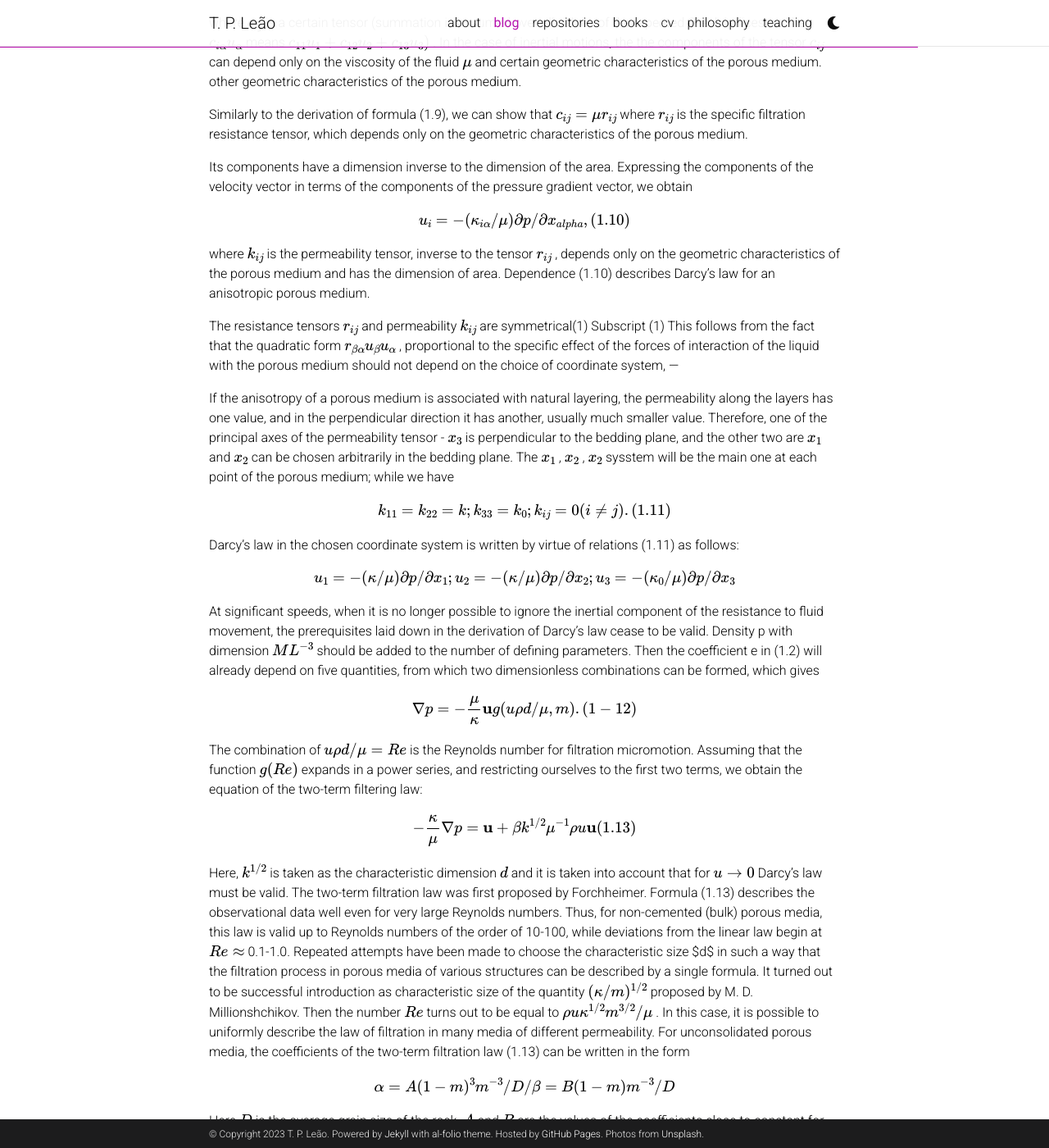
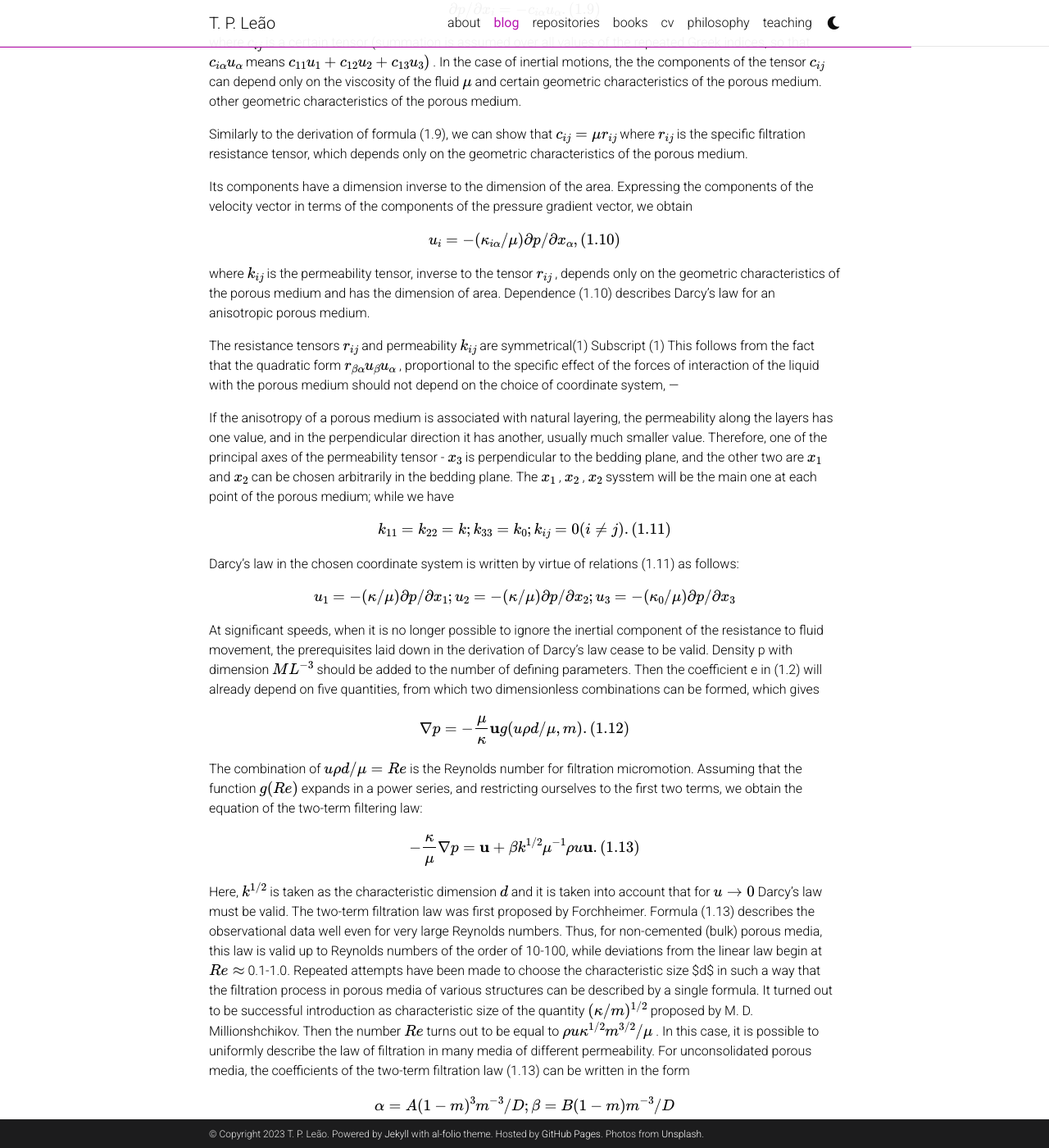
Before and after one commit to leaot/leaot.github.io, a Jekyll site: the page built from _posts/2023-04-18-barenblatt.md, in a window 1280 px wide and 1400 px high, scrolled down 2857 px. Shown: the whole window at 82% size. Built offline with Jekyll 4.4.1, drawn with Linux system fonts in a browser that asks for light colours; comment, search, counter and statistics services are not loaded; a style sheet for code colours, icons or effects is not loaded; some of the changed text lies outside the part shown.

Commit message:
Update 2023-04-18-barenblatt.md

```diff
--- a/_posts/2023-04-18-barenblatt.md
+++ b/_posts/2023-04-18-barenblatt.md
@@ -105,10 +105,10 @@ The constant  $$ K $$  is determined from experimental data and turns out to be
 They are mainly used in calculations of the filtration resistance of artificial porous media used in chemical apparatuses, as well as in determining the specific surface area of powders.
 
 
-Until now, it has been assumed that the porous medium is isotropic. Natural reservoirs are often characterized by anisotropy, associated either with natural layering (for sedimentary rocks) or with the development of systems of parallel microcracks caused by stresses in the rock. If the porous medium is not isotropic, then in an arbitrary orthogonal ekart coordinate system  $$ х_1 $$ ,  $$ х_2 $$  and  $$ х_3 $$  components of the vector  $$ grad \rho $$  are expressed in terms of the components  $$ u_i $$  of the vector  $$ \mathbf{u} $$   followin a descriptive way:
+Until now, it has been assumed that the porous medium is isotropic. Natural reservoirs are often characterized by anisotropy, associated either with natural layering (for sedimentary rocks) or with the development of systems of parallel microcracks caused by stresses in the rock. If the porous medium is not isotropic, then in an arbitrary orthogonal ekart coordinate system  $$ х_1 $$ ,  $$ х_2 $$  and  $$ х_3 $$  components of the vector  $$ grad~p $$  are expressed in terms of the components  $$ u_i $$  of the vector  $$ \mathbf{u} $$   followin a descriptive way:
 
 $$
-\partial p/\partial x_i = - c_{i \alpha} u_{\alpha} (1.9)
+\partial p/\partial x_i = - c_{i \alpha} u_{\alpha}. (1.9)
 $$
 
 
@@ -122,7 +122,7 @@ Its components have a dimension inverse to the dimension of the area.
 Expressing the components of the velocity vector in terms of the components of the pressure gradient vector, we obtain
 
 $$
-u_i =  - (\kappa_{i\alpha}/\mu)\partial p/\partial x_{alpha}, (1.10)
+u_i =  - (\kappa_{i\alpha}/\mu)\partial p/\partial x_{\alpha}, (1.10)
 $$
 
 where  $$ k_{ij} $$  is the permeability tensor, inverse to the tensor  $$ r_{ij} $$ , depends only on the geometric characteristics of the porous medium and has the dimension of area. Dependence (1.10) describes Darcy's law for an anisotropic porous medium.
@@ -132,8 +132,6 @@ Subscript
 (1)
 This follows from the fact that the quadratic form  $$ r_{\beta \alpha}u_{\beta}u_{\alpha} $$ , proportional to the specific effect of the forces of interaction of the liquid with the porous medium should not depend on the choice of coordinate system,
 —
-
-
 
  If the anisotropy of a porous medium is associated with natural layering, the permeability along the layers has one value, and in the perpendicular direction it has another, usually much smaller value. Therefore, one of the principal axes of the permeability tensor -  $$ x_3 $$   is perpendicular to the bedding plane, and the other two are  $$ x_1 $$  and  $$ x_2 $$  can be chosen arbitrarily in the bedding plane. The   $$ x_1 $$ ,  $$ x_2 $$ ,  $$ x_2 $$  sysstem will be the main one at each point of the porous medium;
 while we have
@@ -154,13 +152,13 @@ $$
 At significant speeds, when it is no longer possible to ignore the inertial component of the resistance to fluid movement, the prerequisites laid down in the derivation of Darcy's law cease to be valid. Density p with dimension  $$ ML^{-3} $$  should be added to the number of defining parameters. Then the coefficient e in (1.2) will already depend on five quantities, from which two dimensionless combinations can be formed, which gives
 
 $$
-\nabla p = - \frac{\mu}{\kappa} \mathbf{u} g ( u\rho d/\mu,  m). (1-12)
+\nabla p = - \frac{\mu}{\kappa} \mathbf{u} g ( u\rho d/\mu,  m). (1.12)
 $$
 
 The combination of  $$ u\rho d/\mu = Re $$  is the Reynolds number for filtration micromotion. Assuming that the function  $$ g(Re) $$  expands in a power series, and restricting ourselves to the first two terms, we obtain the equation of the two-term filtering law:
 
 $$
--\frac{\kappa}{\mu} \nabla p =  \mathbf{u} + \beta k^{1/2} \mu^{-1} \rho u \mathbf{u}   (1.13)
+-\frac{\kappa}{\mu} \nabla p =  \mathbf{u} + \beta k^{1/2} \mu^{-1} \rho u \mathbf{u}.   (1.13)
 $$
 
 
@@ -170,7 +168,7 @@ The two-term filtration law was first proposed by Forchheimer. Formula (1.13) de
 In this case, it is possible to uniformly describe the law of filtration in many media of different permeability. For unconsolidated porous media, the coefficients of the two-term filtration law (1.13) can be written in the form
 
 $$
-\alpha = A(1-m)^3 m^{-3}/D/ \beta = B(1-m) m^{-3}/D
+\alpha = A(1-m)^3 m^{-3}/D; \beta = B(1-m) m^{-3}/D
 $$
 
 Here  $$ D $$  is the average grain size of the rock,  $$ A $$  and  $$ B $$  are the values of the coefficients close to constant for individual groups of unconsolidated media, but they depend, for example, on the shape of the grains.
```
Also changed, not shown: other parts of _posts/2023-04-18-barenblatt.md (+1 -1 lines).
